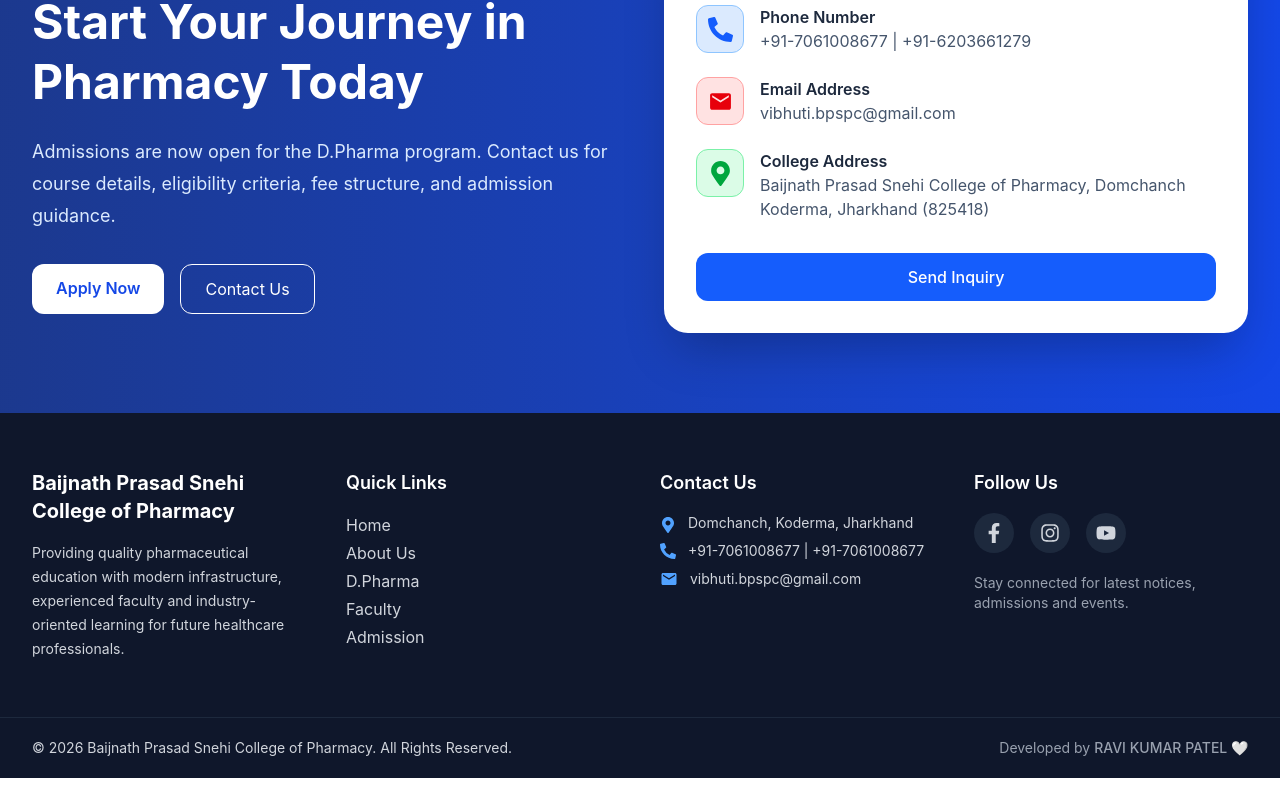
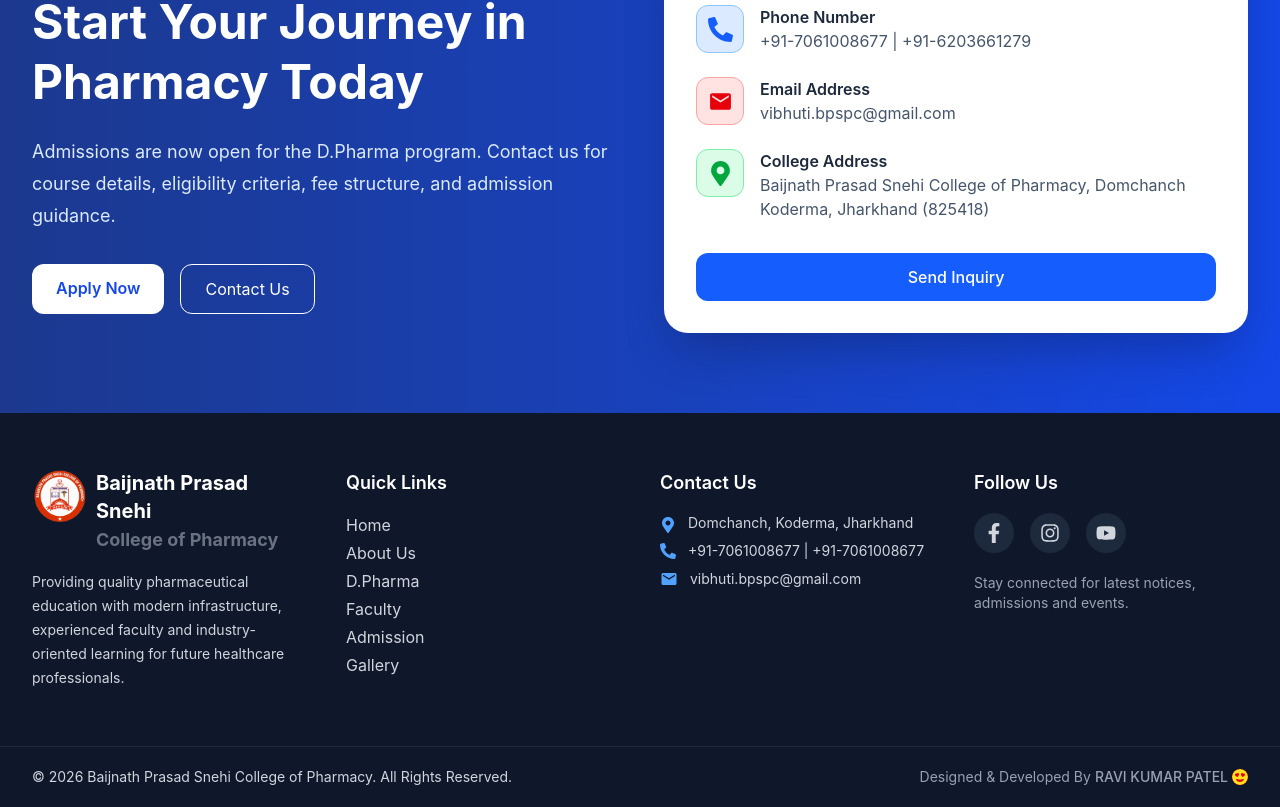
Before and after one commit to ravikrpatel01/bpscpharmacy-website, a React (Vite) app in the folder frontend/: page / in a window 1280 px wide. Shown: the part 7553-8360 px from the top of the page. Before the commit the page ends 8331 px from the top, so only its background shows below. Built offline with nearby package versions, Linux system fonts and the light colour scheme.

Commit message:
UI changes in Footer

```diff
--- a/frontend/src/components/Footer.jsx
+++ b/frontend/src/components/Footer.jsx
@@ -1,3 +1,4 @@
+import { BsEmojiHeartEyesFill } from "react-icons/bs";
 import {
   FaFacebookF,
   FaInstagram,
@@ -14,9 +15,19 @@ const Footer = () => {
         <div className="grid grid-cols-1 md:grid-cols-2 lg:grid-cols-4 gap-10">
           {/* College Info */}
           <div>
-            <h2 className="text-xl font-bold text-white mb-4">
-              Baijnath Prasad Snehi College of Pharmacy
-            </h2>
+            <div className="flex gap-2">
+              <img
+                src="/college_logo.png"
+                className="w-14 h-14"
+                alt="college logo"
+              />
+              <h2 className="text-xl font-bold text-white mb-4">
+                Baijnath Prasad Snehi <br />{" "}
+                <span className="text-lg text-gray-500">
+                  College of Pharmacy
+                </span>
+              </h2>
+            </div>
 
             <p className="text-sm leading-6">
               Providing quality pharmaceutical education with modern
@@ -59,6 +70,11 @@ const Footer = () => {
               <li>
                 <a href="/admission" className="hover:text-blue-400 transition">
                   Admission
+                </a>
+              </li>
+              <li>
+                <a href="/gallery" className="hover:text-blue-400 transition">
+                  Gallery
                 </a>
               </li>
             </ul>
@@ -130,9 +146,15 @@ const Footer = () => {
             Pharmacy. All Rights Reserved.
           </p>
 
-          <p className="text-sm text-gray-400">
-            Developed by{" "}
-            <span className="font-medium">RAVI KUMAR PATEL 🤍</span>
+          <p className="text-sm gap-1 flex text-gray-400">
+            Designed & Developed By{" "}
+            <span className="font-medium gap-1 flex items-center">
+              RAVI KUMAR PATEL{" "}
+              <BsEmojiHeartEyesFill
+                className="text-yellow-300 bg-red-600 rounded-full"
+                size={16}
+              />
+            </span>
           </p>
         </div>
       </div>
```
